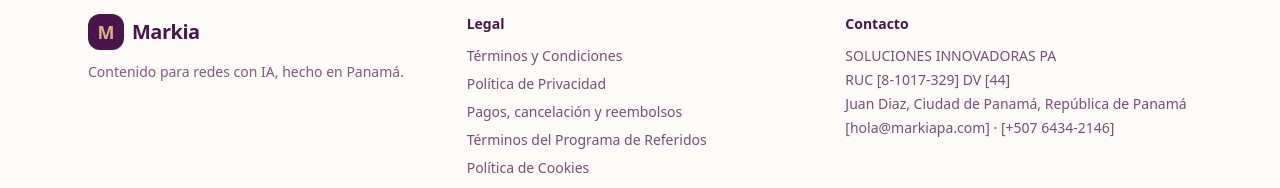
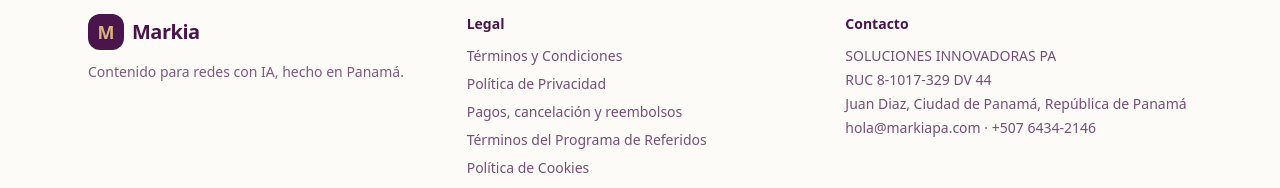
Before and after one commit to aarias604/markia, a Next.js app: page / in a window 1280 px wide. Shown: the part 4719-4907 px from the top of the page. Built offline with nearby package versions, Linux system fonts and the light colour scheme; no server answers.

Commit message:
Menu con scroll y datos legales

```diff
--- a/components/dashboard/DashboardShell.tsx
+++ b/components/dashboard/DashboardShell.tsx
@@ -95,11 +95,14 @@ export function DashboardShell({ children }: { children: ReactNode }) {
 
   const sidebar = (
     <div className="flex h-full flex-col bg-[#4A154B] p-4">
-      <div className="mb-8 px-2 pt-2">
+      <div className="mb-6 shrink-0 px-2 pt-2">
         <MarkiaLogo light />
       </div>
-      <NavLinks onNavigate={() => setOpen(false)} isAdmin={!!profile?.is_admin} />
-      <div className="mt-auto space-y-3 border-t border-white/10 pt-4">
+      {/* El menú se desplaza si hay muchas opciones; el pie (cerrar sesión) siempre queda visible. */}
+      <div className="-mx-2 min-h-0 flex-1 overflow-y-auto px-2 [scrollbar-color:rgba(255,255,255,.25)_transparent] [scrollbar-width:thin]">
+        <NavLinks onNavigate={() => setOpen(false)} isAdmin={!!profile?.is_admin} />
+      </div>
+      <div className="mt-4 shrink-0 space-y-3 border-t border-white/10 pt-4">
         <div className="flex flex-wrap gap-x-3 gap-y-1 px-2 text-[11px] text-[#FAF5EF]/50">
           {LEGAL_PAGES.slice(0, 3).map((p, i) => (
             <Link key={p.href} href={p.href} target="_blank" className="hover:text-[#FAF5EF]">
--- a/lib/legal.ts
+++ b/lib/legal.ts
@@ -1,22 +1,21 @@
 // =====================================================================
 // Markia · Datos legales del negocio
-// ⚠️ COMPLETA ESTOS DATOS antes de lanzar. Aparecen en todas las páginas
-// legales y en el pie de página. Lo que está entre [corchetes] falta.
+// Aparecen en todas las páginas legales y en el pie de página.
 // =====================================================================
 
 export const LEGAL = {
   marca: "Markia",
   razonSocial: "SOLUCIONES INNOVADORAS PA",
-  ruc: "[8-1017-329] DV [44]",
-  avisoOperacion: "[8-1017-329-2026-574458179]",
+  ruc: "8-1017-329 DV 44",
+  avisoOperacion: "8-1017-329-2026-574458179",
   direccion: "Juan Diaz, Ciudad de Panamá, República de Panamá",
-  correoSoporte: "[hola@markiapa.com]",
-  correoPrivacidad: "[hola@markiapa.com]",
-  telefono: "[+507 6434-2146]",
+  correoSoporte: "hola@markiapa.com",
+  correoPrivacidad: "hola@markiapa.com",
+  telefono: "+507 6434-2146",
   sitio: "https://markiapa.com",
   /** Cámbiala cada vez que modifiques un documento legal. */
-  version: "2026-11-05",
-  actualizado: "5 de noviembre de 2026",
+  version: "2026-11-09",
+  actualizado: "9 de noviembre de 2026",
 } as const;
 
 // Reglas del negocio que aparecen en los documentos (mantener igual que en la base de datos).
```
